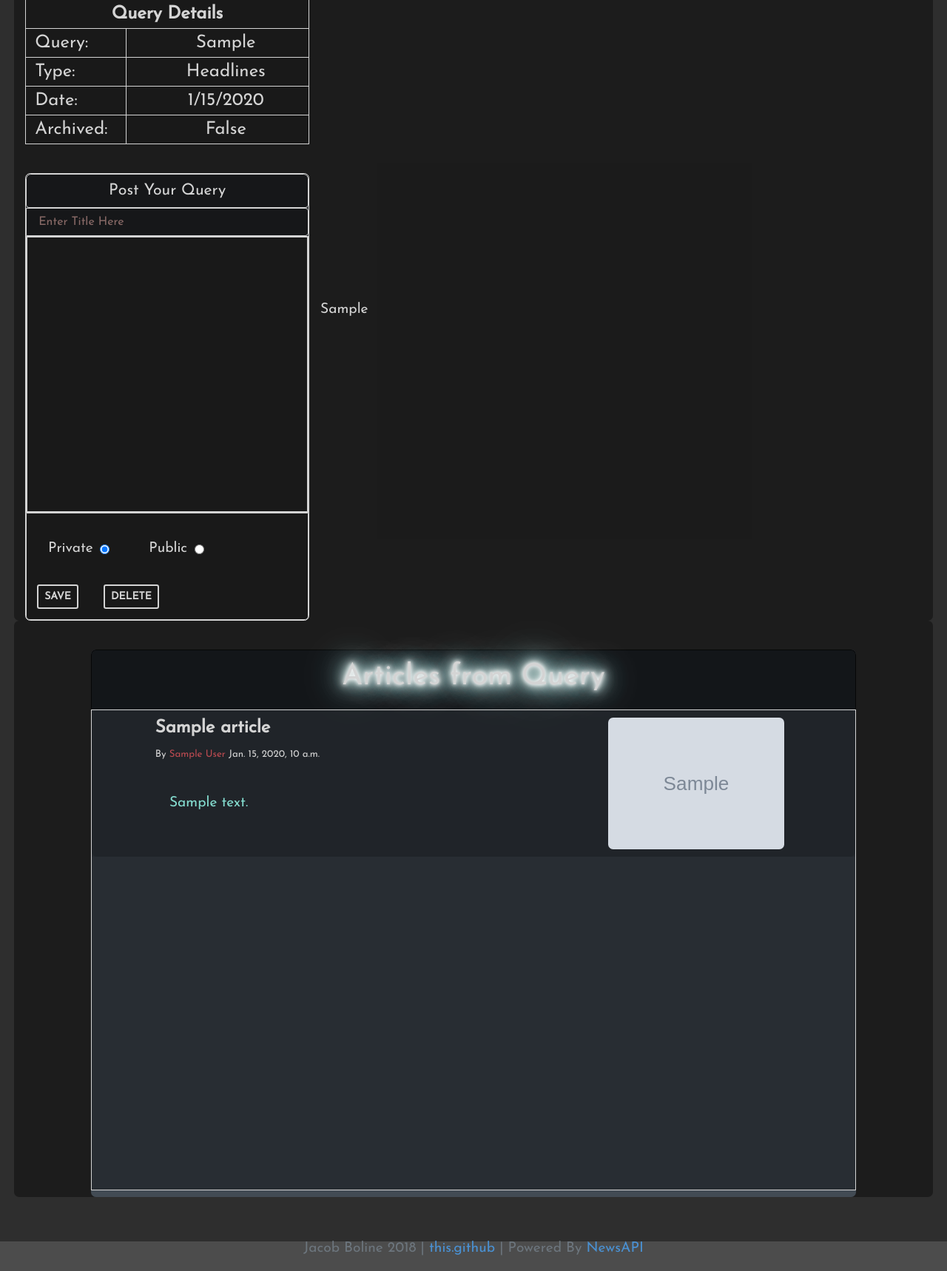
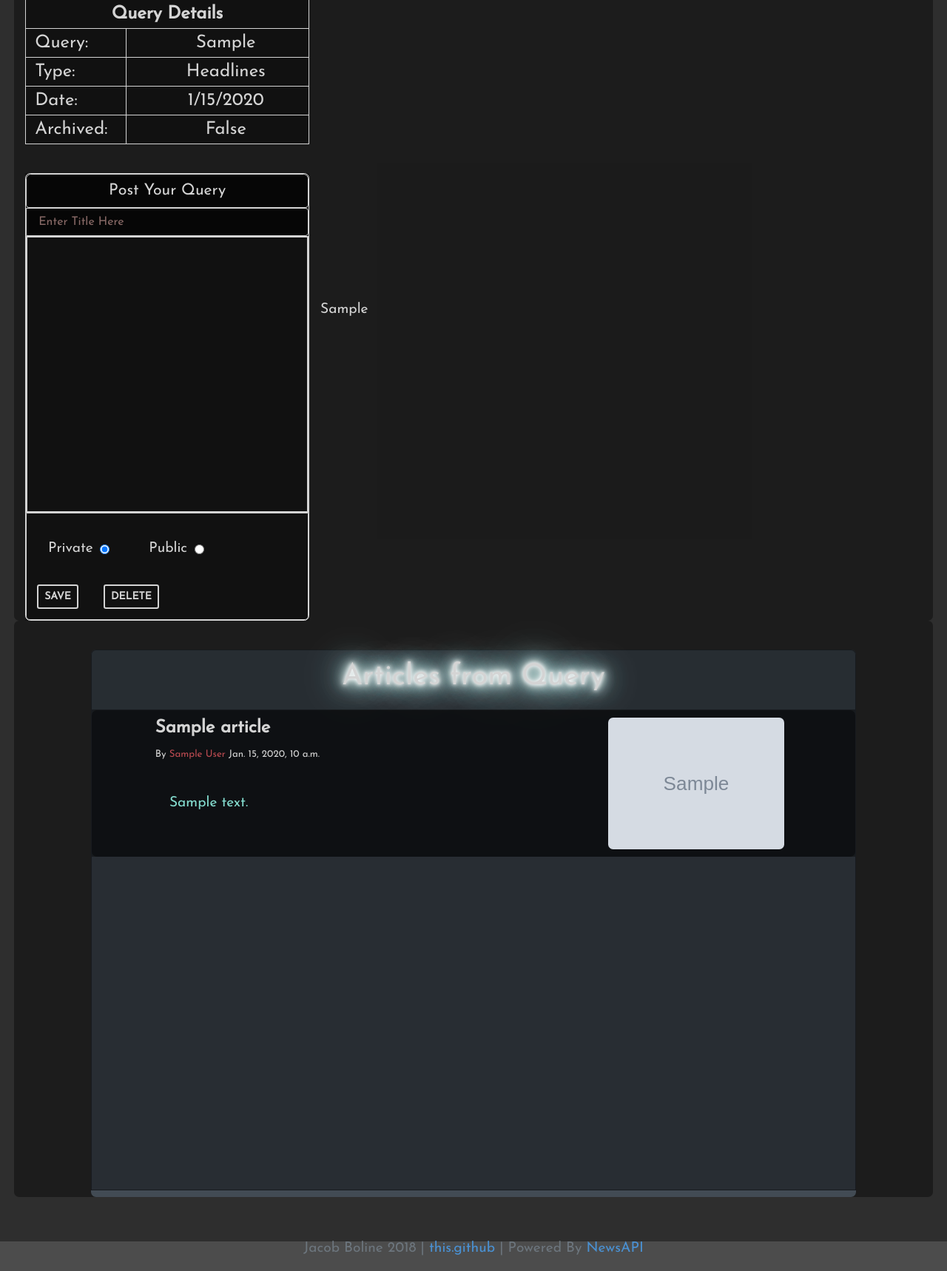
Before and after one commit to yc5424tl/geodjango_news_map, a Django app: page /query/view/1 in a window 1280 px wide. Shown: the part 289-2007 px from the top of the page at 74% size. Run offline with Django 3.2, Linux system fonts and the light colour scheme; a user stored in the database is signed in; tables that the repository leaves empty hold one stand-in row (values such as "Sample post"); grey boxes marked "Sample" are stand-in pictures; some libraries are stand-ins or nearby versions; some web fonts are replaced.

Commit message:
modified view_sources style along with root

```diff
--- a/geodjango_news_map_web/static/css/view_query.css
+++ b/geodjango_news_map_web/static/css/view_query.css
@@ -18,7 +18,7 @@
 #view-query-table {
     margin-top: 1em;
     padding: 1em;
-    background-color: var(--transp-bg-1);
+    background-color: var(--transp-bg-4);
 }
 
 th {
@@ -52,11 +52,11 @@ th {
 
 #post-query-container {
     margin-top: 2em;
-    background-color: var(--main-dark);
+    background-color: var(--transp-bg-4);
 }
 
 .port-query-container > form {
-    background-color: var(--main-dark);
+    background-color: var(--transp-bg-4);
 }
 
 .post-query-container > form > button {
@@ -69,7 +69,7 @@ th {
     border-collapse: collapse;
     margin-bottom: 0;
     padding-bottom: 0;
-    background-color: var(--main-dark);
+    background-color: var(--transp-bg-4);
 }
 
 #new-post-span-container {
@@ -79,7 +79,7 @@ th {
     margin-left: 0;
     margin-right: 0;
     margin-bottom: 1em;
-    background-color: var(--main-dark);
+    background-color: var(--transp-bg-4);
     border-collapse: collapse;
 }
 
@@ -88,7 +88,7 @@ th {
     border-top-left-radius: 5pt;
     width: 100%;
     text-align: center;
-    background-color: var(--main-dark);
+    background-color: var(--transp-bg-4);
     color: var(--main-light);
     font-size: 16pt;
     margin-left: 0;
@@ -101,7 +101,7 @@ th {
 /*=======================================ARTICLES=============================================*/
 
 #articles-wrapper {
-    background-color: var(--main-dark);
+    background-color: var(--transp-bg-4);
     border-radius: 5pt;
     padding: 0;
     margin-top: 2em;
@@ -134,7 +134,7 @@ th {
 }
 
 #card-header-wrapper{
-    background-color: var(--transp-bg-7);
+    background-color: var(--transp-bg-4);
     color: var(--transp-bg-7);
     border: none;
     text-shadow:
@@ -154,9 +154,9 @@ th {
 #card-header-wrapper {
     border-top-right-radius: 5pt;
     border-top-left-radius: 5pt;
-    border-top: 1pt solid var(--transp-bg-7);
-    border-right: 1pt solid var(--transp-bg-7);
-    border-left: 1pt solid var(--transp-bg-7);
+    border-top: 1pt solid var(--transp-bg-4);
+    border-right: 1pt solid var(--transp-bg-4);
+    border-left: 1pt solid var(--transp-bg-4);
     border-bottom: none;
     border-collapse: collapse;
 }
@@ -165,7 +165,7 @@ th {
      max-height: calc(100vh - 150px);
      overflow-y: scroll;
      -webkit-overflow-scrolling: touch;
-     border: 1pt solid var(--main-light);
+     border: 1pt solid var(--transp-bg-4);
      background-color: var(--transp-bg-4);
      border-collapse: collapse;
      margin-bottom: 0;
@@ -201,20 +201,20 @@ th {
 
 .article-row {
     height: 100%;
-    background-color: var(--transp-bg-1);
+    background-color: var(--transp-bg-4);
     color: var(--main-light);
 }
 
 .left-buffer,
 .right-buffer {
-    background-color: var(--transp-bg-1);
+    background-color: var(--transp-bg-4);
     margin: 0;
 }
 
 .article-details-container {
     padding-left: 0;
     padding-right: 0;
-    background-color: var(--transp-bg-1);
+    background-color: var(--transp-bg-4);
     color: var(--main-light);
 }
 
@@ -282,7 +282,7 @@ th {
 }
 
 .article-img-xl-container {
-    background-color: var(--transp-bg-1);
+    background-color: var(--transp-bg-4);
     color: var(--main-light);
     padding: 10px;
 }
@@ -302,7 +302,7 @@ th {
     .article-img-xl-container {
         display: block;
         text-align: center;
-        background-color: var(--transp-bg-1);
+        background-color: var(--transp-bg-4);
     }
     .article-img-xl {
         border-radius: 5pt;
@@ -322,7 +322,7 @@ th {
         border-collapse: collapse;
         width: 100%;
         height: auto;
-        background-color: var(--transp-bg-1);
+        background-color: var(--transp-bg-4);
     }
     .article-img-xl-container,
     .article-img-xl {
@@ -346,7 +346,7 @@ th {
 /*================================================FORM=================================================*/
 
 #post-query-container {
-    background-color: var(--transp-bg-1);
+    background-color: var(--transp-bg-4);
 }
 
 #new-post-form {
```
